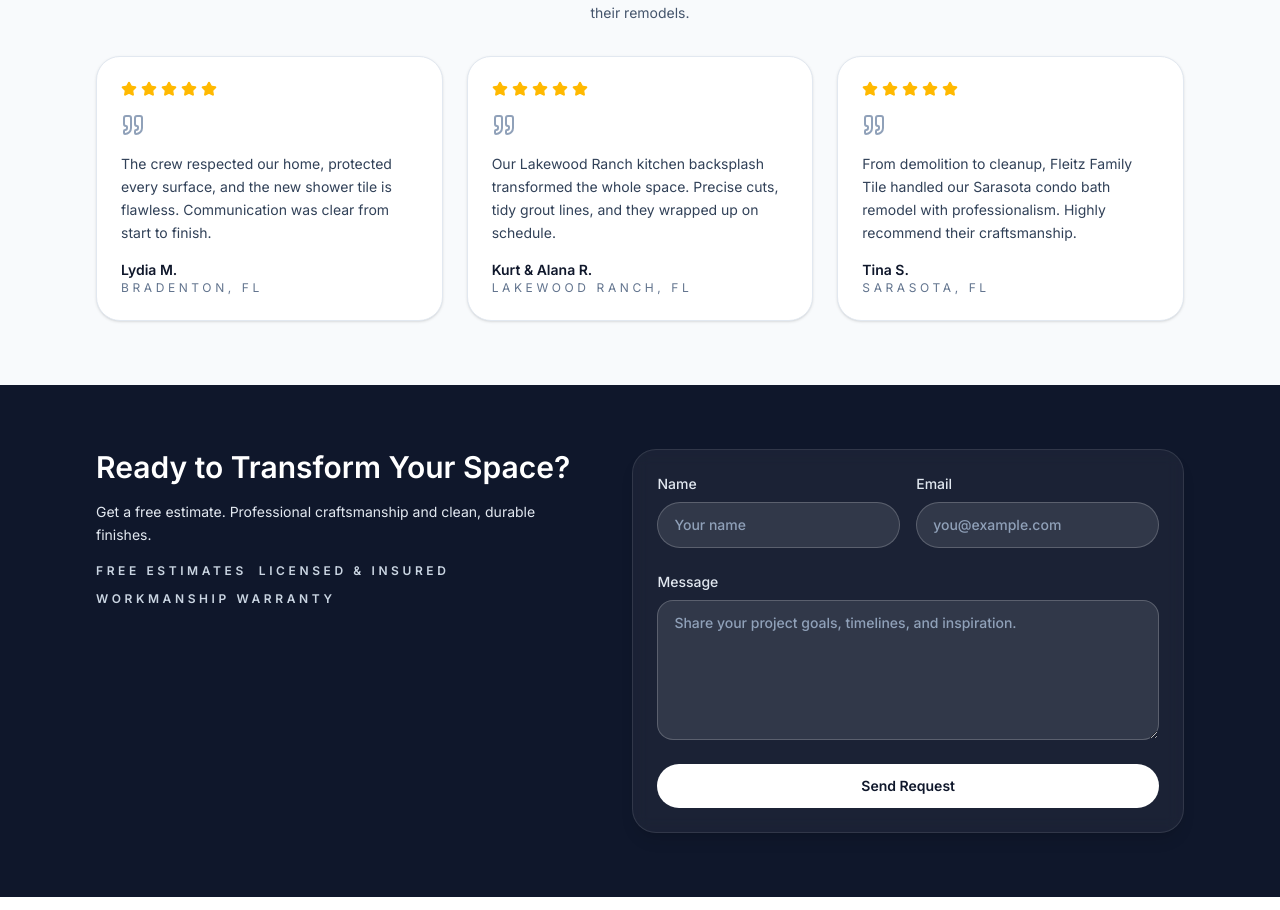
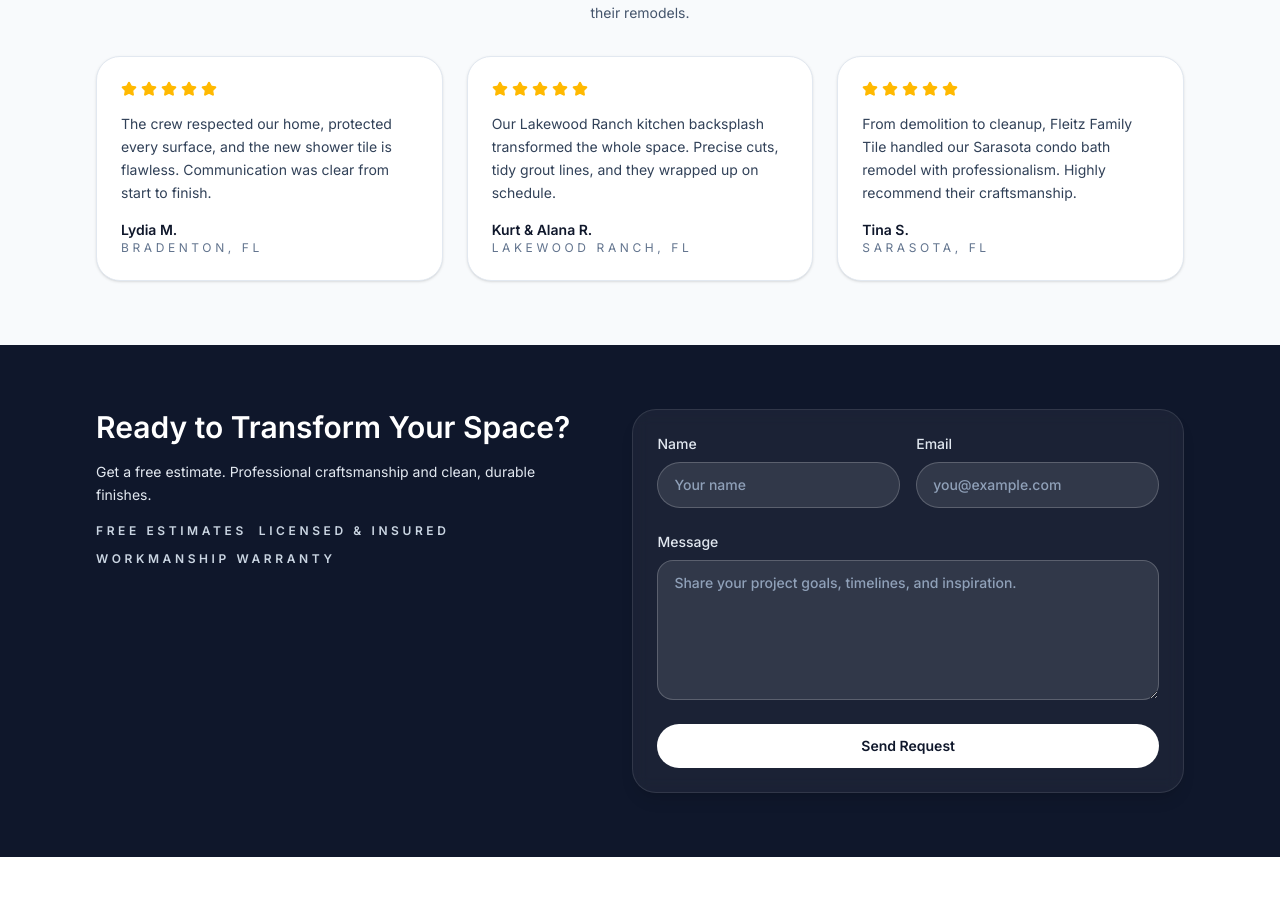
Before and after one commit to gmena82/Fleitzfamilytile-florida, a Next.js app: page / in a window 1280 px wide. Shown: the part 4008-4918 px from the top of the page. Built offline with nearby package versions, Linux system fonts and the light colour scheme.

Commit message:
Remove quote icon from testimonials

```diff
--- a/app/page.tsx
+++ b/app/page.tsx
@@ -1,7 +1,7 @@
 import Link from "next/link";
 import Script from "next/script";
 import type { Metadata } from "next";
-import { ArrowRight, CheckCircle2, Quote, Star } from "lucide-react";
+import { ArrowRight, CheckCircle2, Star } from "lucide-react";
 
 import { PlaceholderImage } from "@/components/ui/placeholder-image";
 import { Container } from "@/components/ui/container";
@@ -377,7 +377,6 @@ export default function HomePage() {
                     <Star key={index} className="h-4 w-4 fill-current" aria-hidden fill="currentColor" />
                   ))}
                 </div>
-                <Quote className="h-6 w-6 text-slate-400" aria-hidden />
                 <blockquote className="text-sm leading-relaxed text-slate-700">{testimonial.quote}</blockquote>
                 <figcaption className="mt-auto text-sm font-semibold text-slate-900">
                   {testimonial.name}
```
